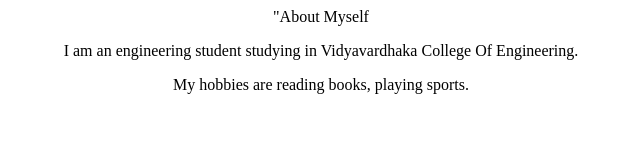
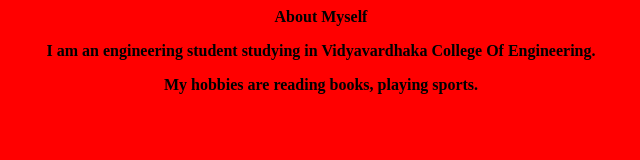
Before and after one commit to ChinmaiHK/chinmaihk.github.io, a plain HTML site: page index.html in a window 1280 px wide. Shown: the whole page, without its empty margins (319-959 px from the left). Drawn offline with Linux system fonts and the light colour scheme.

Commit message:
Update index.html

```diff
--- a/index.html
+++ b/index.html
@@ -1,7 +1,7 @@
 <html>
-<body >
+<body bgcolor="red">
 
-<h> <center>"About Myself <center></h>
+<h><b><center>About Myself <center><b></h>
 
 <p><center> I am an engineering student studying in Vidyavardhaka College Of Engineering.<center>  </p>
    <p><center> My hobbies are reading books, playing sports.<center>  </p>
```
